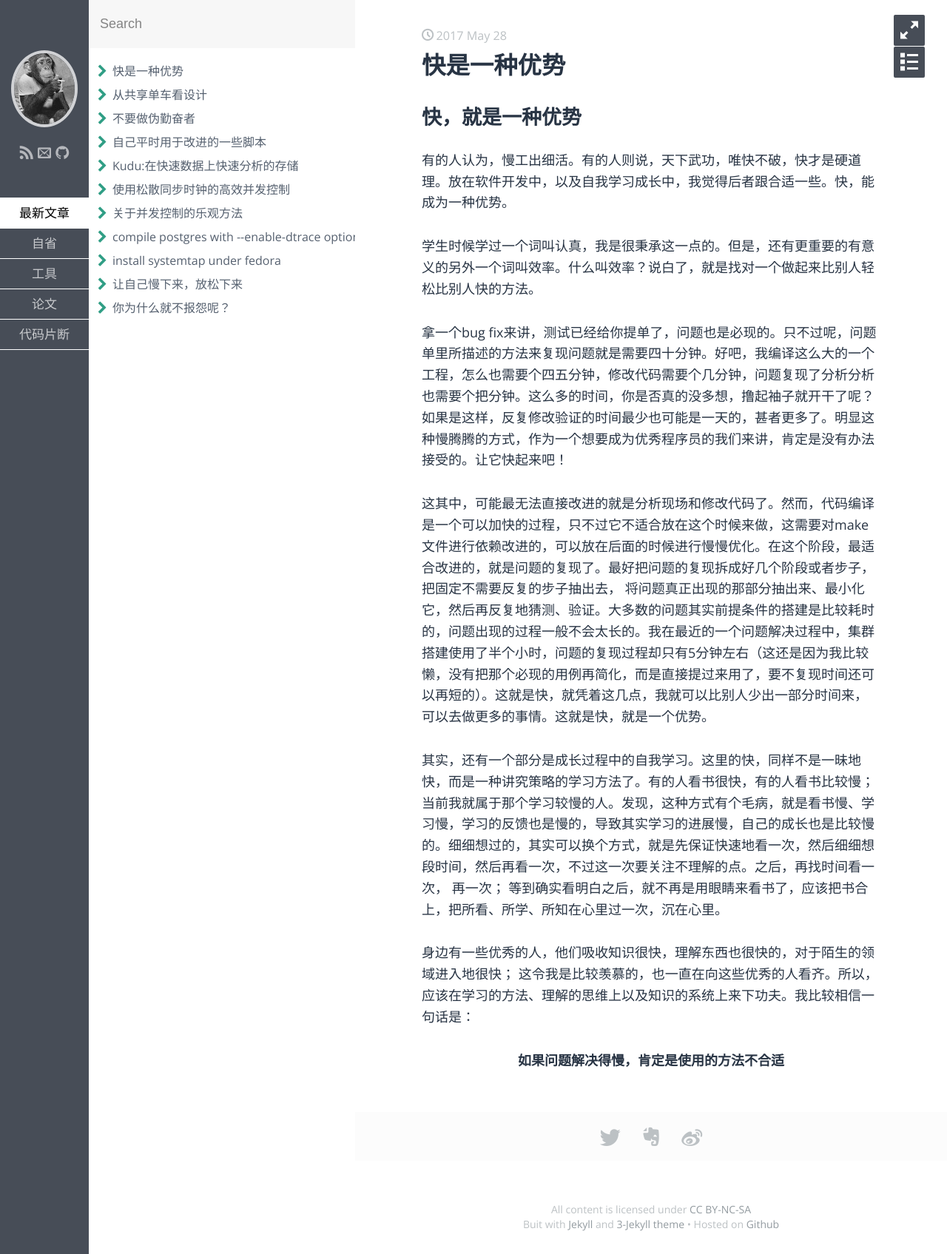
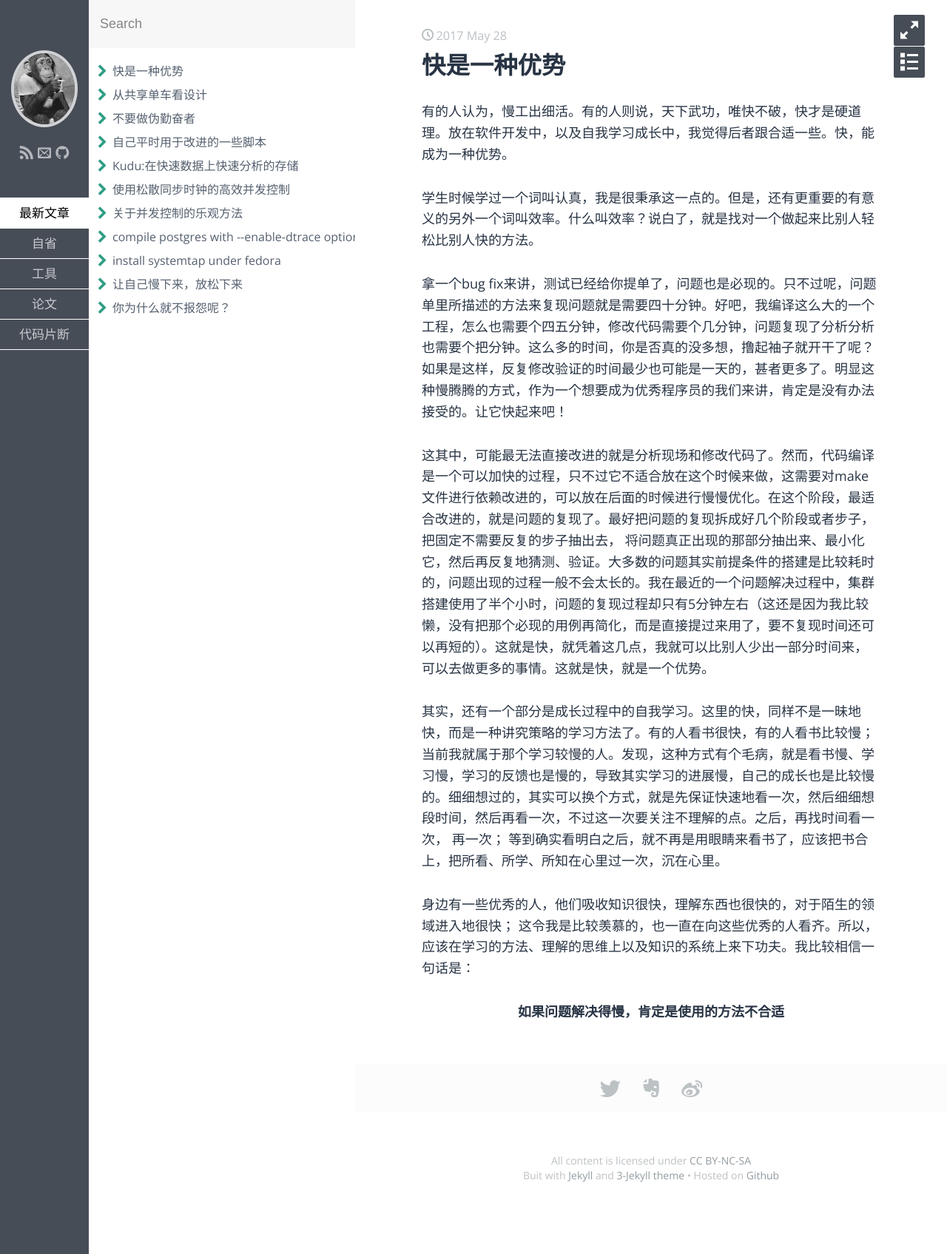
Before and after one commit to feelkill/feelkill.github.io, a Jekyll site: the page built from _posts/self_think/2017-05-28-quicker-is-better.md, in a window 1280 px wide. Shown: the whole page at 74% size. Built offline with Jekyll 4.4.1, drawn with Linux system fonts in a browser that asks for light colours; some web fonts are replaced.

Commit message:
remove head title

```diff
--- a/_posts/self_think/2017-05-28-quicker-is-better.md
+++ b/_posts/self_think/2017-05-28-quicker-is-better.md
@@ -5,7 +5,6 @@ date: 2017-05-28
 category: 自省
 keywords: 学习，成长，快，优势
 ---
-# 快，就是一种优势
 
 有的人认为，慢工出细活。有的人则说，天下武功，唯快不破，快才是硬道理。放在软件开发中，以及自我学习成长中，我觉得后者跟合适一些。快，能成为一种优势。
 
```
